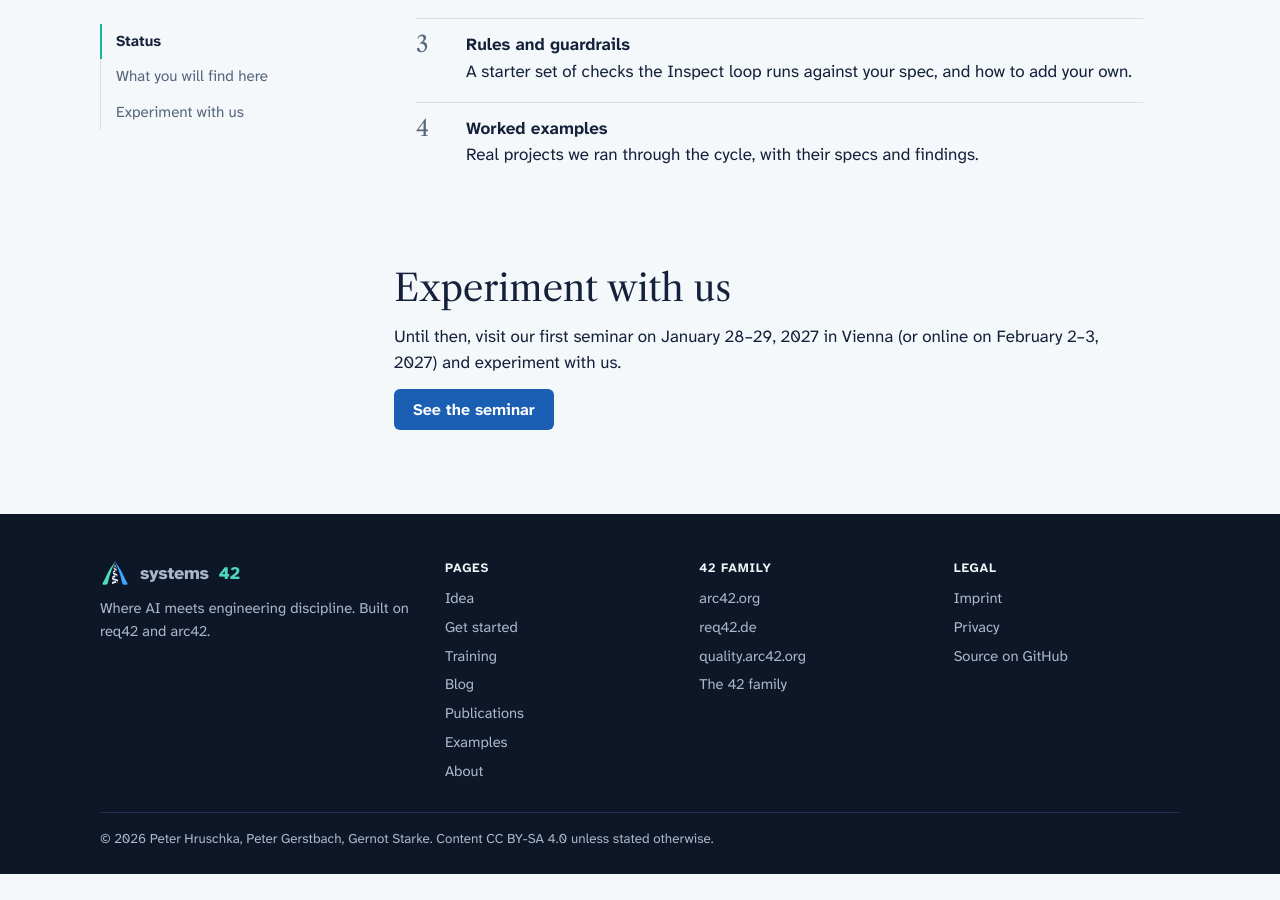
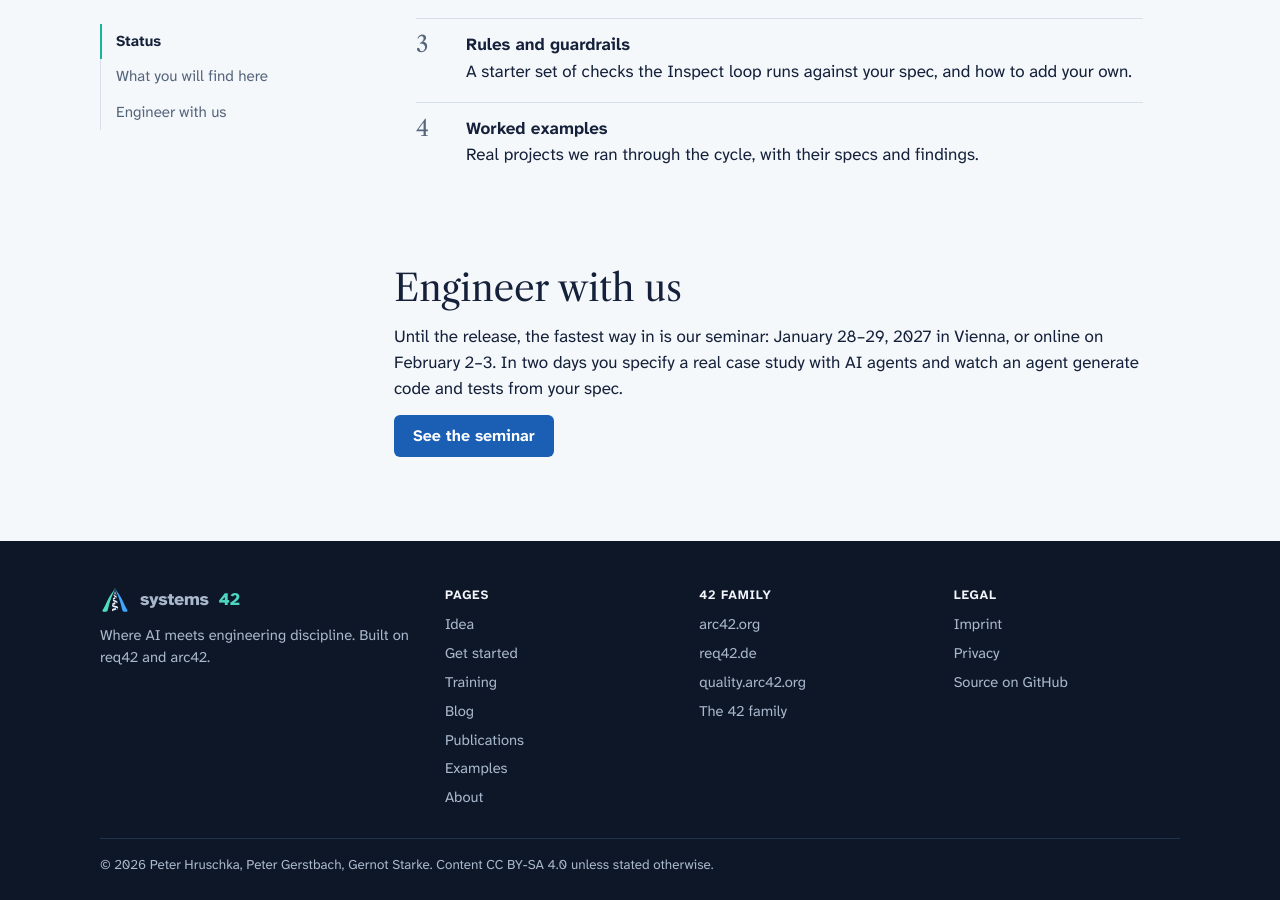
Before and after one commit to systems42-org/systems42.org-site, a Jekyll site: the page built from _pages/get-started.md, in a window 1280 px wide and 900 px high, scrolled down 719 px. Built offline with Jekyll 4.4.1, drawn with Linux system fonts in a browser that asks for light colours; before the commit the page ends 1593 px from its top, so only the background shows below that.

Commit message:
Get started: 'Engineer with us' instead of 'Experiment with us', concrete seminar teaser
Co-Authored-By: Claude Sonnet 5.5 <noreply@anthropic.com>

```diff
--- a/_pages/get-started.md
+++ b/_pages/get-started.md
@@ -5,7 +5,7 @@ permalink: /get-started/
 toc:
   - {title: Status, id: status}
   - {title: What you will find here, id: what-you-will-find-here}
-  - {title: Experiment with us, id: experiment-with-us}
+  - {title: Engineer with us, id: engineer-with-us}
 ---
 
 ## Stay tuned {#status}
@@ -21,8 +21,8 @@ We are currently testing our approach with many examples. As soon as we have sol
 <li><strong>Worked examples</strong>Real projects we ran through the cycle, with their specs and findings.</li>
 </ol>
 
-## Experiment with us {#experiment-with-us}
+## Engineer with us {#engineer-with-us}
 
-Until then, visit our first seminar on January 28–29, 2027 in Vienna (or online on February 2–3, 2027) and experiment with us.
+Until the release, the fastest way in is our seminar: January 28–29, 2027 in Vienna, or online on February 2–3. In two days you specify a real case study with AI agents and watch an agent generate code and tests from your spec.
 
 <p><a class="btn btn-blue" href="{{ '/training/' | relative_url }}">See the seminar</a></p>
```
